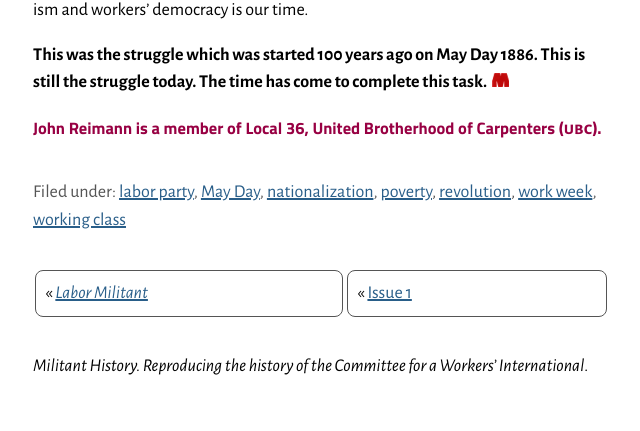
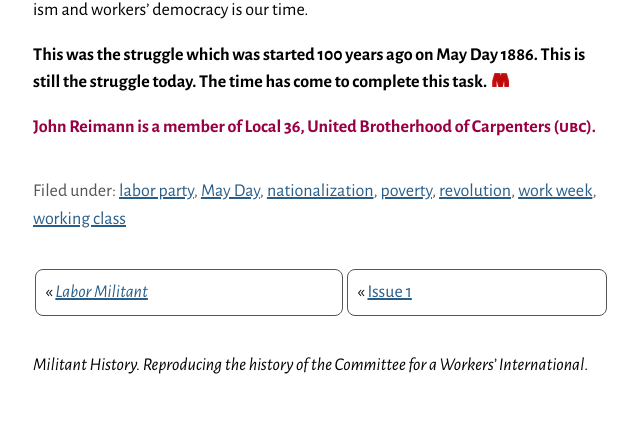
Before and after one commit to jackwillis/militanthistory, a Jekyll site: the page built from _lm_articles/01/end-dictatorship-of-big-business.md, in a window 1280 px wide. Shown: the part 1862-2293 px from the top of the page, without its empty margins (319-959 px from the left). Built offline with Jekyll 4.4.1, drawn with Linux system fonts in a browser that asks for light colours.

Commit message:
simplify abbr, h3 css

```diff
--- a/styles/main.css
+++ b/styles/main.css
@@ -40,13 +40,12 @@
   line-height: 1.2;
 }
 
-h1, h3, .author-info {
+h1, h3 {
   font-family: "Titillium Web", "PT Sans", Ubuntu, DIN, Bahnschrift, "Lucida Sans", "Lucida Grande", Tahoma, "Droid Sans", sans-serif;
 }
 
 .author-info {
   font-weight: bold;
-  font-size: 92%;
 }
 
 h1 {
@@ -174,14 +173,6 @@
   text-transform: lowercase;
 }
 
-html.wf-active h3 abbr {
-  font-size: 110%;
-}
-
-html.wf-active .author-info abbr {
-  font-size: 112%;
-}
-
 .drop-cap__initial {
   display:block;
   float: left;
@@ -292,12 +283,6 @@
   font-weight: normal;
 }
 
-/*body.tags-page {
-  width: 100%;
-  max-width: unset;
-  columns: 3;
-}*/
-
 /* https://css-tricks.com/examples/hrs/ */
 hr {
   margin: 2em 0;
```
